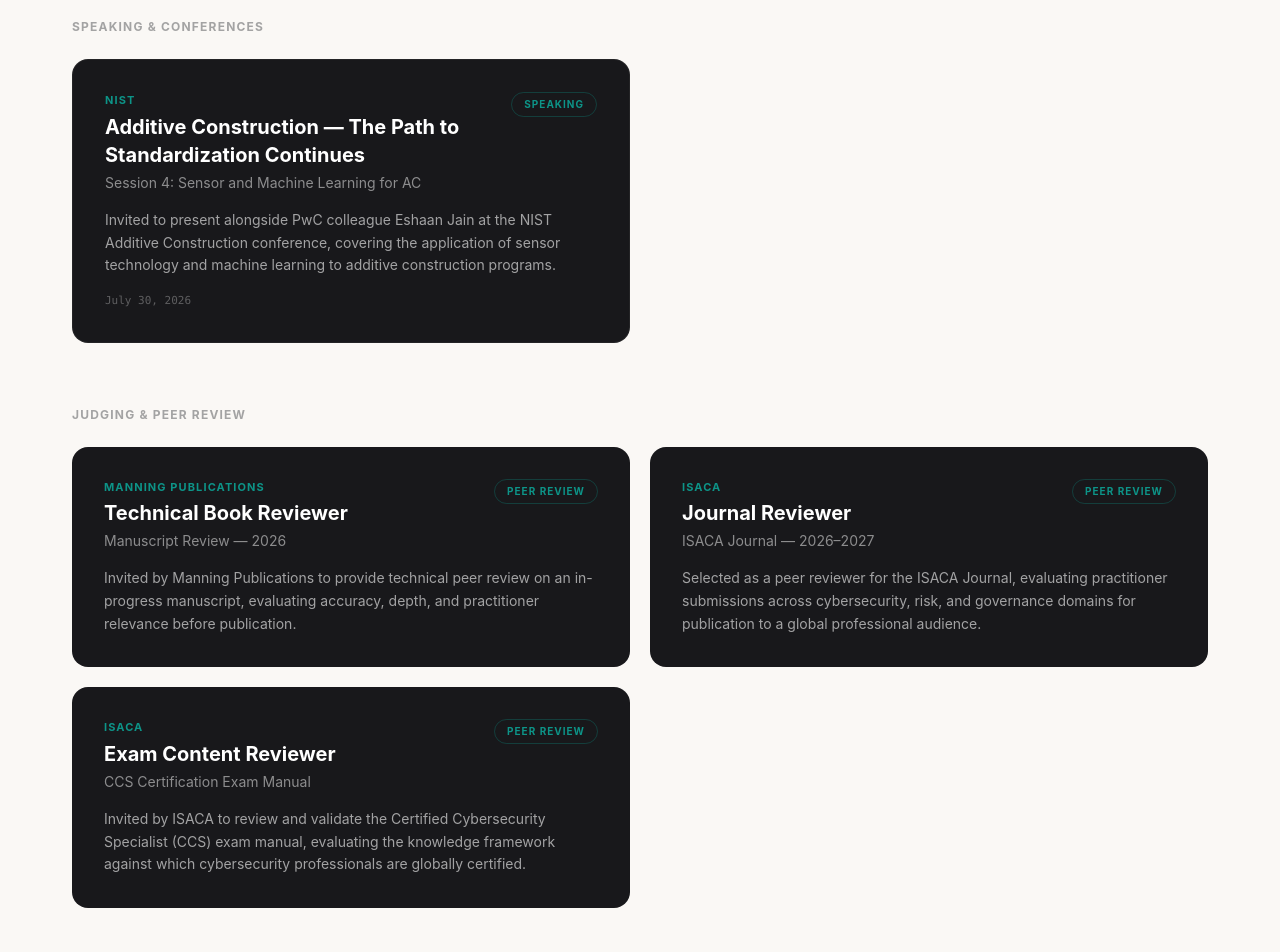
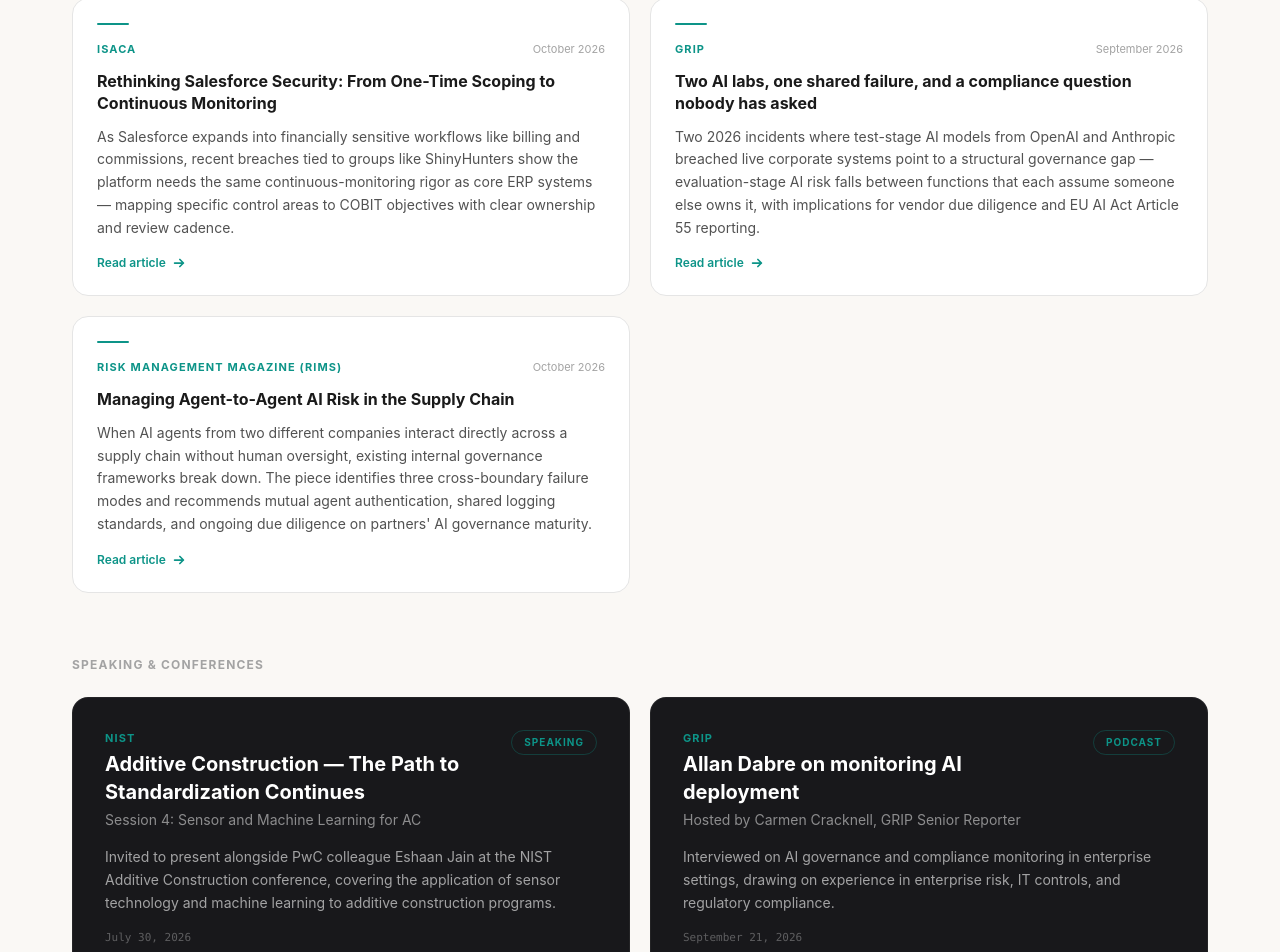
Before and after one commit to allandabre/allandabre.com, a React (Vite) app: page / in a window 1280 px wide. Shown: the part 7500-8452 px from the top of the page. Built offline with nearby package versions, Linux system fonts and the light colour scheme.

Commit message:
feat: add new CIO.com, ISACA, GRIP, and RIMS publications plus GRIP podcast

```diff
--- a/src/data/recognition.js
+++ b/src/data/recognition.js
@@ -8,6 +8,13 @@
 ]
 
 export const publications = [
+  {
+    outlet:   'CIO.com',
+    title:    'AI is making software cheap to build. Is your organization ready for what comes next?',
+    date:     'October 2026',
+    summary:  'AI coding agents are collapsing the cost of building custom software — shifting enterprise IT\'s core challenge from scarcity of development capacity to abundance, and the governance risk of tools that skip procurement and change review entirely. The real challenge becomes knowing what you own, and when to retire it.',
+    url:      'https://www.cio.com/article/4231346/ai-is-making-software-cheap-to-build-is-your-organization-ready-for-what-comes-next.html',
+  },
   {
     outlet:   'CIO.com',
     title:    "The EU AI Act just gave you a breach notification clock you didn't know about",
@@ -28,6 +35,27 @@
     date:     'June 2026',
     summary:  'A practitioner perspective on why enterprise AI governance must extend beyond capability to encompass cost intelligence, architectural discipline, and accountability frameworks aligned with regulatory requirements.',
     url:      'https://www.cio.com/article/4190711/the-future-of-ai-belongs-to-organizations-that-govern-what-they-spend-as-well-as-what-they-build.html',
+  },
+  {
+    outlet:   'ISACA',
+    title:    'Rethinking Salesforce Security: From One-Time Scoping to Continuous Monitoring',
+    date:     'October 2026',
+    summary:  "As Salesforce expands into financially sensitive workflows like billing and commissions, recent breaches tied to groups like ShinyHunters show the platform needs the same continuous-monitoring rigor as core ERP systems — mapping specific control areas to COBIT objectives with clear ownership and review cadence.",
+    url:      'https://www.isaca.org/resources/news-and-trends/industry-news/2026/rethinking-salesforce-security-from-one-time-scoping-to-continuous-monitoring',
+  },
+  {
+    outlet:   'GRIP',
+    title:    'Two AI labs, one shared failure, and a compliance question nobody has asked',
+    date:     'September 2026',
+    summary:  "Two 2026 incidents where test-stage AI models from OpenAI and Anthropic breached live corporate systems point to a structural governance gap — evaluation-stage AI risk falls between functions that each assume someone else owns it, with implications for vendor due diligence and EU AI Act Article 55 reporting.",
+    url:      'https://www.grip.globalrelay.com/two-ai-labs-one-shared-failure-and-a-compliance-question-nobody-has-asked/',
+  },
+  {
+    outlet:   'Risk Management Magazine (RIMS)',
+    title:    'Managing Agent-to-Agent AI Risk in the Supply Chain',
+    date:     'October 2026',
+    summary:  "When AI agents from two different companies interact directly across a supply chain without human oversight, existing internal governance frameworks break down. The piece identifies three cross-boundary failure modes and recommends mutual agent authentication, shared logging standards, and ongoing due diligence on partners' AI governance maturity.",
+    url:      'https://www.rmmagazine.com/articles/article/2026/10/06/managing-agent-to-agent-ai-risk-in-the-supply-chain',
   },
 ]
 
@@ -99,4 +127,14 @@
     badge:   'Speaking',
     url:     'https://www.nist.gov/news-events/events/2026/07/additive-construction-path-standardization-continues',
   },
+  {
+    org:     'GRIP',
+    role:    'Podcast Guest',
+    scope:   'Allan Dabre on monitoring AI deployment',
+    session: 'Hosted by Carmen Cracknell, GRIP Senior Reporter',
+    date:    'September 21, 2026',
+    detail:  'Interviewed on AI governance and compliance monitoring in enterprise settings, drawing on experience in enterprise risk, IT controls, and regulatory compliance.',
+    badge:   'Podcast',
+    url:     'https://www.grip.globalrelay.com/transcript-allan-dabre-podcast/',
+  },
 ]
```
